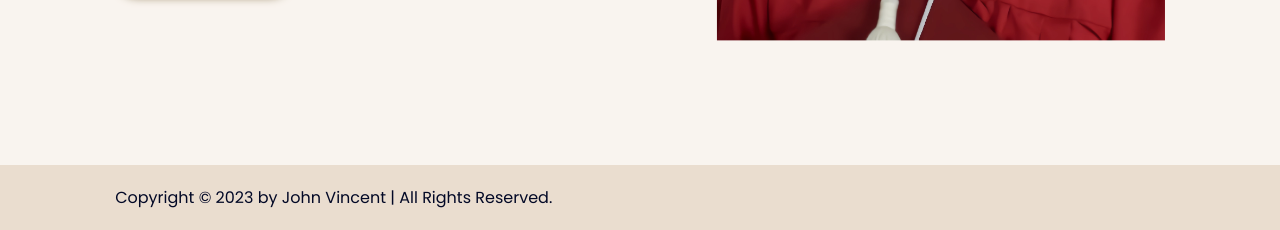
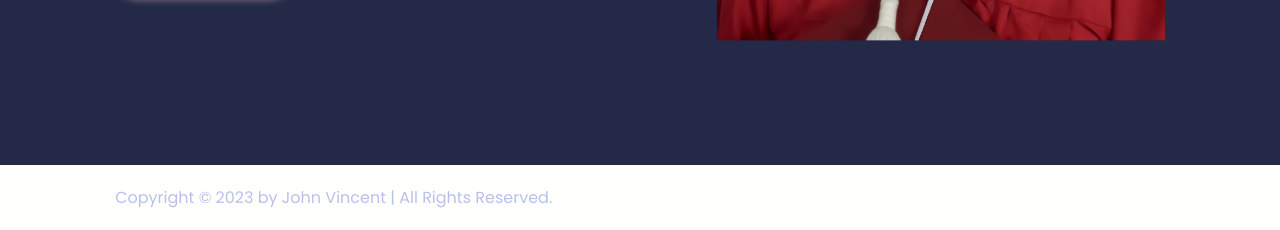
Before and after one commit to nachtalia/PORTFOLIO, a plain HTML site: page index.html in a window 1280 px wide. Shown: the part 635-865 px from the top of the page. Drawn offline with nearby package versions, Linux system fonts and the light colour scheme.

Commit message:
Update style.css

```diff
--- a/style.css
+++ b/style.css
@@ -12,10 +12,10 @@
 }
 
 :root{
-    --bg-color:#f9f4ef;
-    --second-bg-color:#eaddcf;
-    --text-color:#020826;
-    --main-color:#8c7851;
+    --bg-color:#232946;
+    --second-bg-color:#fffffe;
+    --text-color:#b8c1ec;
+    --main-color:#eebbc3;
 }
 
 html{
```
